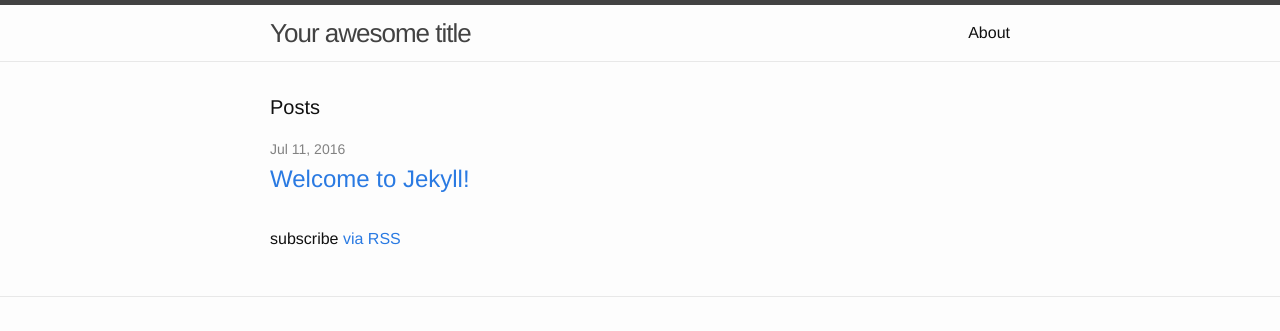
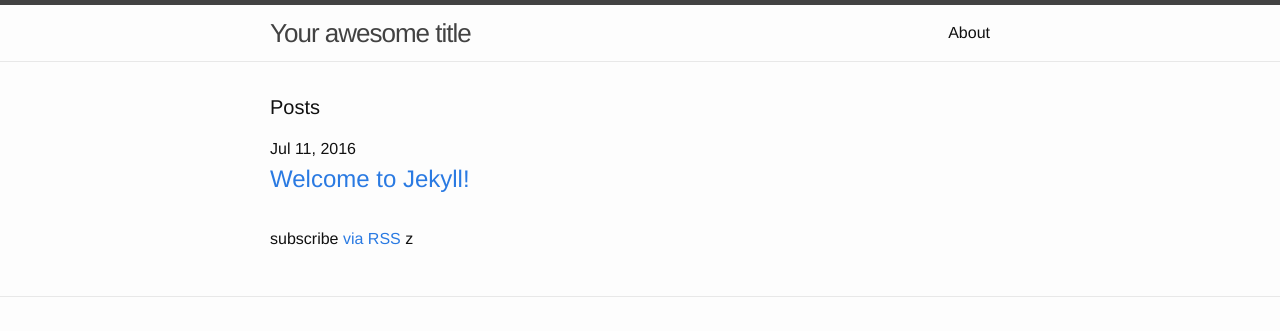
Before and after one commit to bdavidxyz/zero, a Jekyll site: the page built from index.html, in a window 1280 px wide. Shown: the top 331 px of the page. Built offline with Jekyll 4.4.1, drawn with Linux system fonts in a browser that asks for light colours.

Commit message:
Update from Forestry.io - index.html

```diff
--- a/index.html
+++ b/index.html
@@ -1,7 +1,7 @@
 ---
+title: ''
 layout: default
 ---
-
 <div class="home">
 
   <h1 class="page-heading">Posts</h1>
@@ -9,7 +9,7 @@
   <ul class="post-list">
     {% for post in site.posts %}
       <li>
-        <span class="post-meta">{{ post.date | date: "%b %-d, %Y" }}</span>
+        {{ post.date | date: "%b %-d, %Y" }}
 
         <h2>
           <a class="post-link" href="{{ post.url | prepend: site.baseurl }}">{{ post.title }}</a>
@@ -18,6 +18,6 @@
     {% endfor %}
   </ul>
 
-  <p class="rss-subscribe">subscribe <a href="{{ "/feed.xml" | prepend: site.baseurl }}">via RSS</a></p>
+  <p class="rss-subscribe">subscribe <a href="{{ " feed.xml"="" |="" prepend:="" site.baseurl="" }}"="">via RSS</a>&nbsp;z</p>
 
 </div>
```
